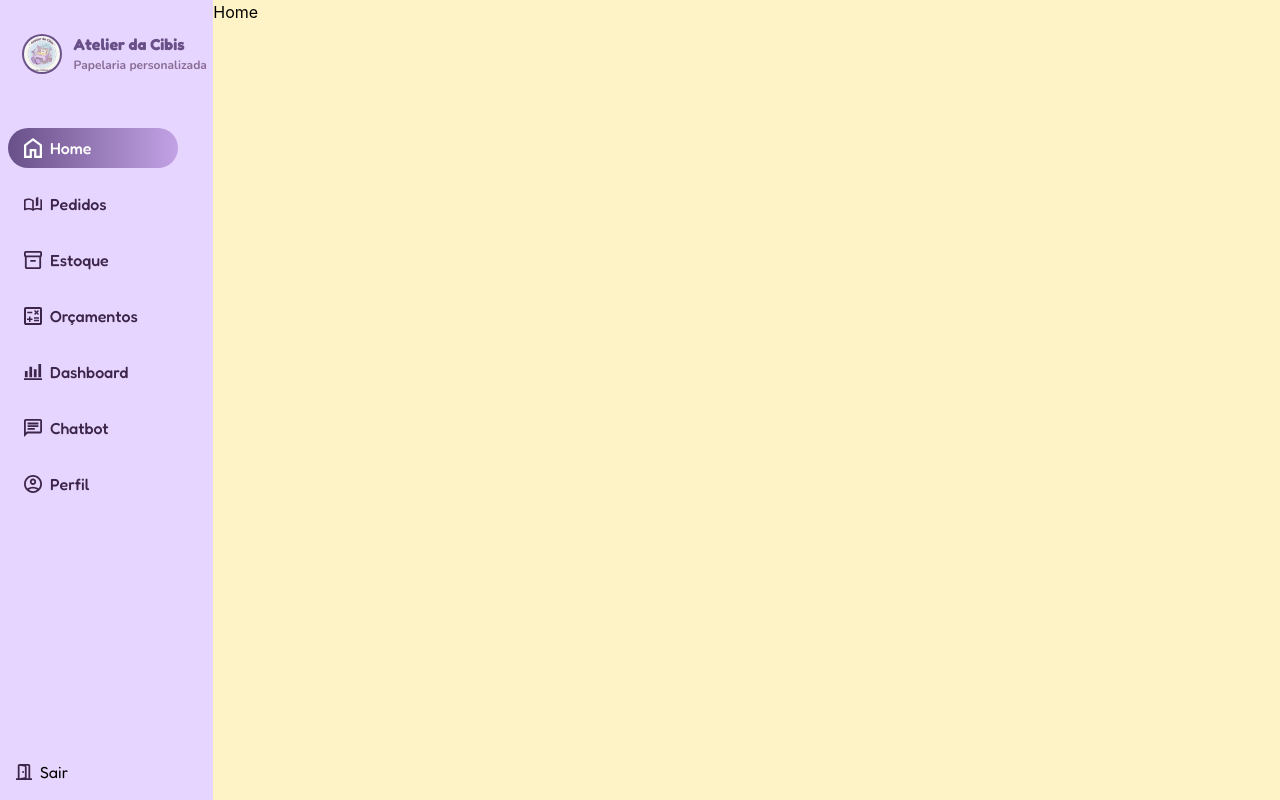
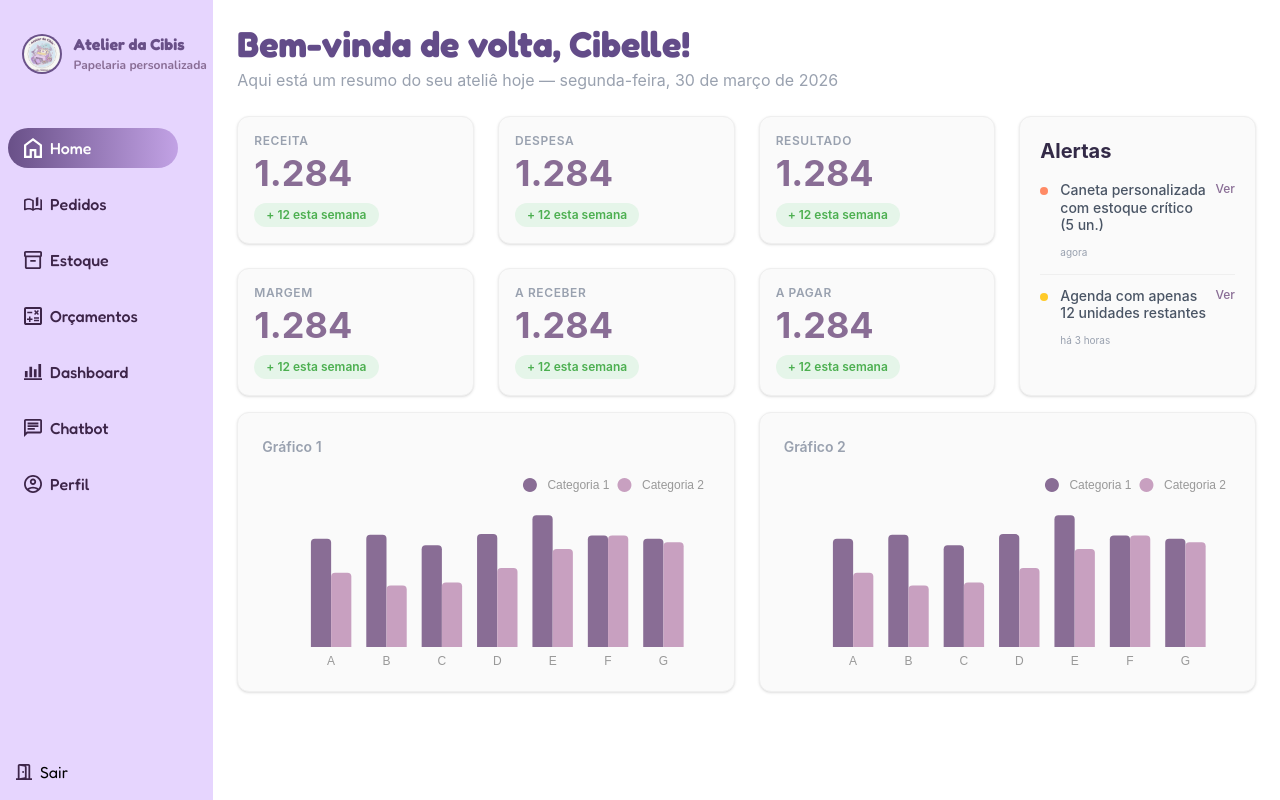
Before and after one commit to EselTech/react-vite-frontend, a React (Vite) app in the folder react-vite-frontend/: page / in a window 1280 px wide. Both pictures are taken after a click on the button "Entrar". Built offline with nearby package versions, Linux system fonts and the light colour scheme.

Commit message:
feat: terminando tela da home / fix: ajustando tela da dashboard

```diff
--- a/react-vite-frontend/src/pages/Dashboard.jsx
+++ b/react-vite-frontend/src/pages/Dashboard.jsx
@@ -58,7 +58,7 @@ export function Dashboard() {
       </header>
 
       {/* kpis */}
-      <section className="grid grid-cols-4 gap-5 mb-6 shrink-0">
+      <section className="grid grid-cols-4 gap-5 mb-4 shrink-0">
         {[1, 2, 3, 4].map((item) => (
           <div key={item} className="bg-[#FAFAFA] border border-[#EFEFEF] rounded-xl p-5 text-center shadow-sm">
             <p className="text-gray-400 text-sm mb-2">Indicador de Estoque</p>
@@ -69,11 +69,11 @@ export function Dashboard() {
       </section>
 
 {/* graficos */}
-      <section className="grid grid-cols-2 grid-rows-2 gap-6 flex-1 ">
+      <section className="grid grid-cols-2 grid-rows-2 gap-6 flex-1  ">
         {[1, 2, 3, 4].map((chart) => (
-          <div key={chart} className="bg-[#FAFAFA] border border-[#EFEFEF] rounded-xl p-5 shadow-sm flex flex-col">
+          <div key={chart} className="bg-[#FAFAFA] border border-[#EFEFEF] rounded-xl p-6 shadow-sm flex flex-col">
 
-            <h3 className="text-gray-400 text-sm font-semibold mb-4">Gráfico {chart}</h3>
+            <h3 className="text-gray-400 text-sm font-semibold mb-6">Gráfico {chart}</h3>
 
             <div className="flex-1 w-full min-h-0">
               <ReactECharts
--- a/react-vite-frontend/src/pages/Home.jsx
+++ b/react-vite-frontend/src/pages/Home.jsx
@@ -1,13 +1,152 @@
+import ReactECharts from "echarts-for-react";
+
 export function Home() {
+  const chartOptions = {
+    color: ["#896D95", "#C8A0C0"],
+    tooltip: {
+      trigger: "axis",
+      axisPointer: { type: "shadow" },
+    },
+    legend: {
+      data: ["Categoria 1", "Categoria 2"],
+      right: 0,
+      top: 0,
+      icon: "circle",
+      textStyle: { color: "#999", fontSize: 12 },
+    },
+    grid: {
+      left: "3%",
+      right: "4%",
+      bottom: "0%",
+      top: "20%",
+      containLabel: true,
+    },
+    xAxis: {
+      type: "category",
+      data: ["A", "B", "C", "D", "E", "F", "G"],
+      axisLine: { show: false },
+      axisTick: { show: false },
+      axisLabel: { color: "#999" },
+    },
+    yAxis: {
+      type: "value",
+      show: false,
+    },
+    series: [
+      {
+        name: "Categoria 1",
+        type: "bar",
+        barGap: 0,
+        data: [320, 332, 301, 334, 390, 330, 320],
+        itemStyle: { borderRadius: [4, 4, 0, 0] },
+      },
+      {
+        name: "Categoria 2",
+        type: "bar",
+        data: [220, 182, 191, 234, 290, 330, 310],
+        itemStyle: { borderRadius: [4, 4, 0, 0] },
+      },
+    ],
+  };
 
-    return (
+  const kpis = [
+    { title: "RECEITA", value: "1.284" },
+    { title: "DESPESA", value: "1.284" },
+    { title: "RESULTADO", value: "1.284" },
+    { title: "MARGEM", value: "1.284" },
+    { title: "A RECEBER", value: "1.284" },
+    { title: "A PAGAR", value: "1.284" },
+  ];
 
-        <div className="w-10/12 bg-amber-100">
+  return (
+    <main className="flex-1 h-full p-6 flex flex-col bg-white font-sans text-gray-800 overflow-hidden">
 
-            Home
+      <header className="mb-6 shrink-0">
+        <h1 className="text-4xl font-title font-bold text-[#634C89] mb-1">
+          Bem-vinda de volta, Cibelle!
+        </h1>
+        <p className="text-gray-400 m-0">
+          Aqui está um resumo do seu ateliê hoje — segunda-feira, 30 de março de 2026
+        </p>
+      </header>
 
+      {/*kpi e alertas*/}
+      <section className="grid grid-cols-1 xl:grid-cols-4 gap-6 mb-4 shrink-0">
+
+        <div className="xl:col-span-3 grid grid-cols-1 md:grid-cols-3 gap-6">
+          {kpis.map((kpi, index) => (
+            <div key={index} className="bg-[#FAFAFA] border border-[#EFEFEF] rounded-xl p-4 shadow-sm flex flex-col justify-center">
+              <p className="text-gray-400 text-xs font-semibold tracking-wider uppercase mb-1">
+                {kpi.title}
+              </p>
+              <h2 className="text-4xl font-bold text-[#896D95] m-0 mb-2">
+                {kpi.value}
+              </h2>
+              <div>
+                <span className="inline-block bg-[#E5F5E9] text-[#4CAF50] text-[10px] sm:text-xs font-semibold px-3 py-1 rounded-full">
+                  + 12 esta semana
+                </span>
+              </div>
+            </div>
+          ))}
         </div>
 
-    )
+        <div className="bg-[#FAFAFA] border border-[#EFEFEF] rounded-xl p-5 shadow-sm flex flex-col">
+          <h2 className="text-xl font-bold text-[#332A47] mb-4">Alertas</h2>
 
+          <ul className="flex flex-col gap-3 flex-1 overflow-hidden">
+            <li className="flex items-start border-b border-[#EFEFEF] pb-3 last:border-0 last:pb-0">
+              <div className="w-2 h-2 rounded-full bg-[#FF8A65] mt-1.5 mr-3 shrink-0"></div>
+              <div className="flex-1">
+                <div className="flex justify-between items-start mb-1">
+                  <p className="text-xs md:text-sm text-gray-600 font-medium leading-tight pr-2">
+                    Caneta personalizada com estoque crítico (5 un.)
+                  </p>
+                  <button className="text-xs text-[#896D95] hover:underline font-medium shrink-0">
+                    Ver
+                  </button>
+                </div>
+                <span className="text-[10px] text-gray-400">agora</span>
+              </div>
+            </li>
+
+            <li className="flex items-start">
+              <div className="w-2 h-2 rounded-full bg-[#FFCA28] mt-1.5 mr-3 shrink-0"></div>
+              <div className="flex-1">
+                <div className="flex justify-between items-start mb-1">
+                  <p className="text-xs md:text-sm text-gray-600 font-medium leading-tight pr-2">
+                    Agenda com apenas 12 unidades restantes
+                  </p>
+                  <button className="text-xs text-[#896D95] hover:underline font-medium shrink-0">
+                    Ver
+                  </button>
+                </div>
+                <span className="text-[10px] text-gray-400">há 3 horas</span>
+              </div>
+            </li>
+          </ul>
+        </div>
+
+      </section>
+
+      {/*graficos*/}
+     <section className="grid grid-cols-1 md:grid-cols-2 gap-6 flex-1 min-h-70">
+        {[1, 2].map((chart) => (
+          <div key={chart} className="bg-[#FAFAFA] border border-[#EFEFEF] rounded-xl p-6 shadow-sm flex flex-col h-full">
+            <div className="flex justify-between items-center mb-4">
+              <h3 className="text-gray-400 text-sm font-semibold">Gráfico {chart}</h3>
+            </div>
+
+            <div className="flex-1 w-full min-h-0">
+              <ReactECharts
+                option={chartOptions}
+                style={{ height: '100%', width: '100%' }}
+                opts={{ renderer: 'svg' }}
+              />
+            </div>
+          </div>
+        ))}
+      </section>
+    </main>
+  );
 }
```
